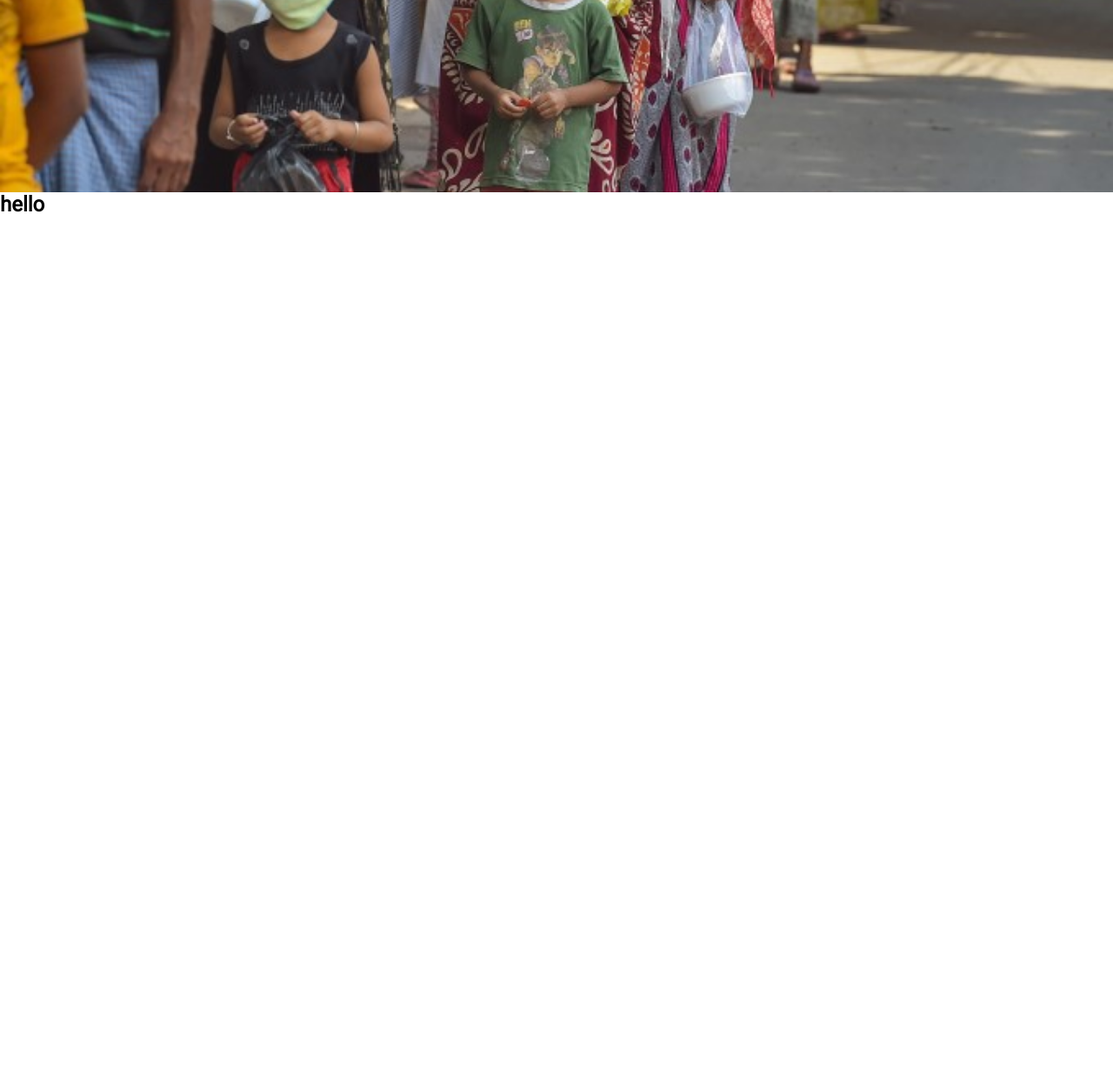
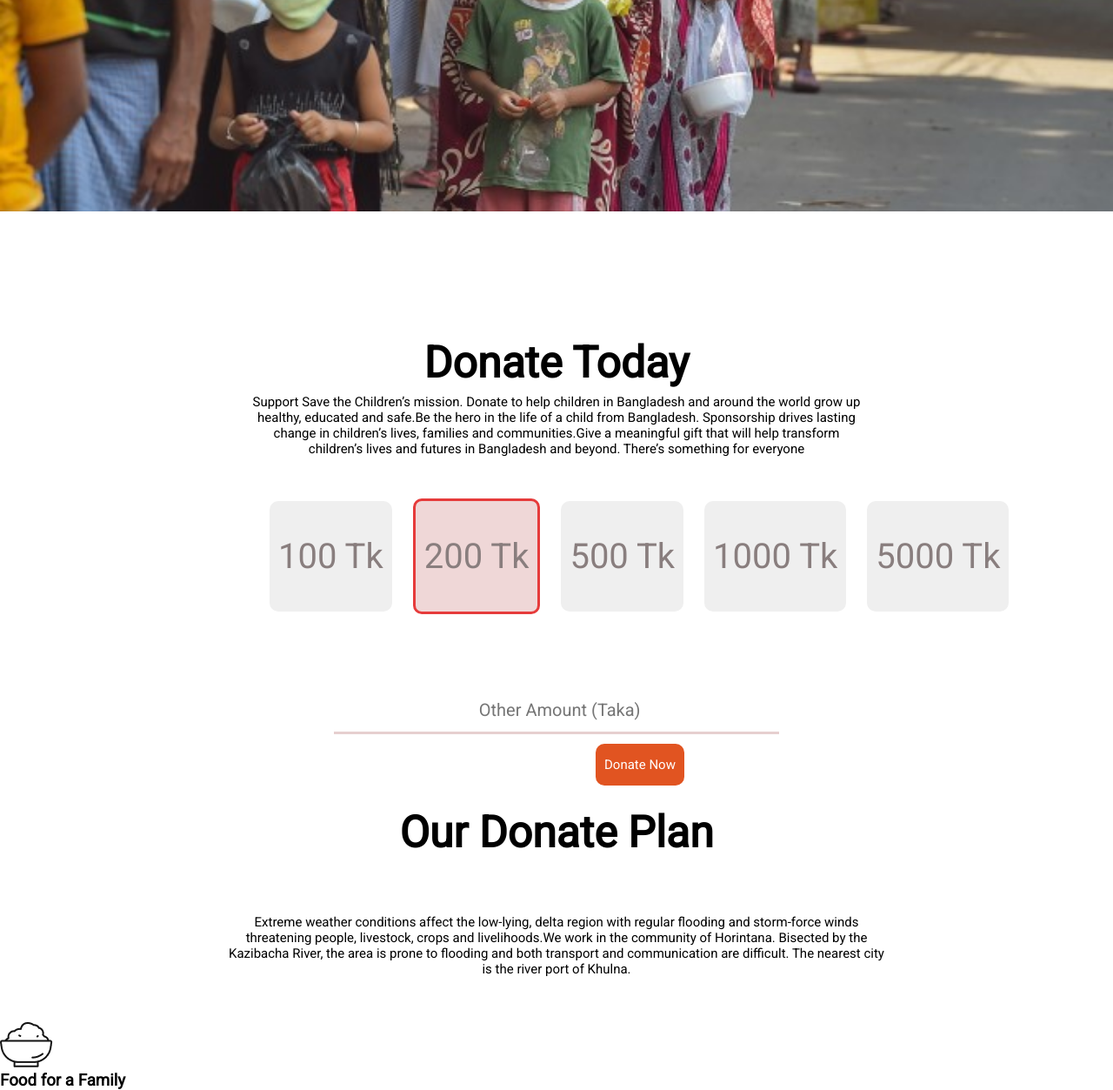
Before and after one commit to nasimmahmud30/Donate_Website_Assignment, a plain HTML site: page index.html in a window 1280 px wide. Shown: the part 565-1818 px from the top of the page at 87% size. Before the commit the page ends 814 px from the top, so only its background shows below. Drawn offline with Linux system fonts and the light colour scheme.

Commit message:
2 part complete

```diff
--- a/index.html
+++ b/index.html
@@ -19,9 +19,48 @@
             <a class="Click-button" target="_blank" href="https://www.facebook.com/profile.php?id=100078966784855">Donate Now</a>
         </div>
     </section>
-    <section>
+    <!-- Donate Area Section -->
+    <section class="donate-area">
+        <div class="donate-area-content">
+            <h1>Donate Today</h1>
+            <p>Support Save the Children’s mission. Donate to help children in Bangladesh and around the world grow up
+                healthy, educated and safe.Be the hero in the life of a child from Bangladesh. Sponsorship drives lasting
+                change in children’s lives, families and communities.Give a meaningful gift that will help transform
+                children’s lives and futures in Bangladesh and beyond. There’s something for everyone</p>
+
+        </div>
+        <div class="donate-btn">
+            <button class="donate-btn">100 Tk</button>
+            <button id="donate-btn2">200 Tk</button>
+            <button class="donate-btn">500 Tk</button>
+            <button class="donate-btn">1000 Tk</button>
+            <button class="donate-btn">5000 Tk</button>
+        </div>
+        <div id="other-amount">
+            <input type="text" placeholder="     Other Amount (Taka)">
+        </div>
+        <a class="Click-button2" target="_blank" href="https://www.facebook.com/profile.php?id=100078966784855">Donate
+            Now</a>
+    </section>
+
+    <!-- Our Donate Plan Section -->
+    <section class="donate-plan-area">
+        <div class="donate-plan">
+            <h1>Our Donate Plan</h1>
+            <p>Extreme weather conditions affect the low-lying, delta region with regular flooding and storm-force winds
+                threatening
+                people, livestock, crops and livelihoods.We work in the community of Horintana. Bisected by the Kazibacha
+                River, the
+                area is prone to flooding and both transport and communication are difficult. The nearest city is the river
+                port of
+                Khulna.</p>
+        </div>
         <div>
-            <h1>hello</h1>
+            <div class="donate-plan-content">
+                <img src="icons/food.png" alt="">
+                <h3>Food for a Family</h3>
+                <p></p>
+            </div>
         </div>
     </section>
 </body>
--- a/style.css
+++ b/style.css
@@ -23,9 +23,9 @@
 }
 .background-content p{
     color: white;
-    font-size: 15px;
+    font-size: 16px;
     text-align: center;
-    padding: 2%;
+    padding: 2% 10%;
     margin-bottom: 2%;
 }
 .Click-button{
@@ -37,3 +37,93 @@
     margin-left: 42%;
     font-size: 20px;
 }
+
+/*Donate Today */
+
+.donate-area {
+    height: 100%;
+    width: 100%;
+    position: relative;
+}
+
+.donate-area-content {
+    padding: 2% 22%;
+}
+
+.donate-area-content h1 {
+    text-align: center;
+    font-size: 50px;
+    margin-top: 120px;
+}
+
+.donate-area-content p {
+    text-align: center;
+    padding: 1%;
+    margin-bottom: 2%;
+    font-size: 15px;
+}
+
+.donate-btn {
+    color: white;
+    margin-left: 40px;
+    padding-left: 250px;
+    border: none;
+}
+
+#donate-btn2 {
+    border: 3px solid rgb(230, 59, 59);
+    background-color: rgb(239, 215, 215);
+}
+
+.donate-btn button {
+    font-size: 40px;
+    color: rgb(137, 126, 126);
+    padding: 40px 10px;
+    margin-left: 20px;
+    margin-bottom: 60px;
+    border-radius: 10px;
+
+}
+
+#other-amount {
+    text-align: center;
+    padding: 1%;
+    margin: 2% 30%;
+    margin-bottom: 25px;
+    border-bottom: 3px solid rgb(230, 207, 207);
+}
+
+#other-amount input {
+    font-size: 20px;
+    border: none;
+}
+
+.Click-button2 {
+    background-color: rgb(225, 84, 33);
+    color: white;
+    padding: 15px 10px;
+    text-decoration: none;
+    border-radius: 10px;
+    font-size: 15px;
+    margin-left: 685px;
+    margin-top: 320px;
+}
+
+.donate-plan-area {
+    height: 100%;
+    width: 100%;
+    position: relative;
+}
+
+.donate-plan h1 {
+    font-size: 50px;
+    text-align: center;
+    padding: 40px 20px;
+}
+
+.donate-plan p {
+    font-size: 15px;
+    text-align: center;
+    padding: 2% 20%;
+    margin-bottom: 2%;
+}
```
